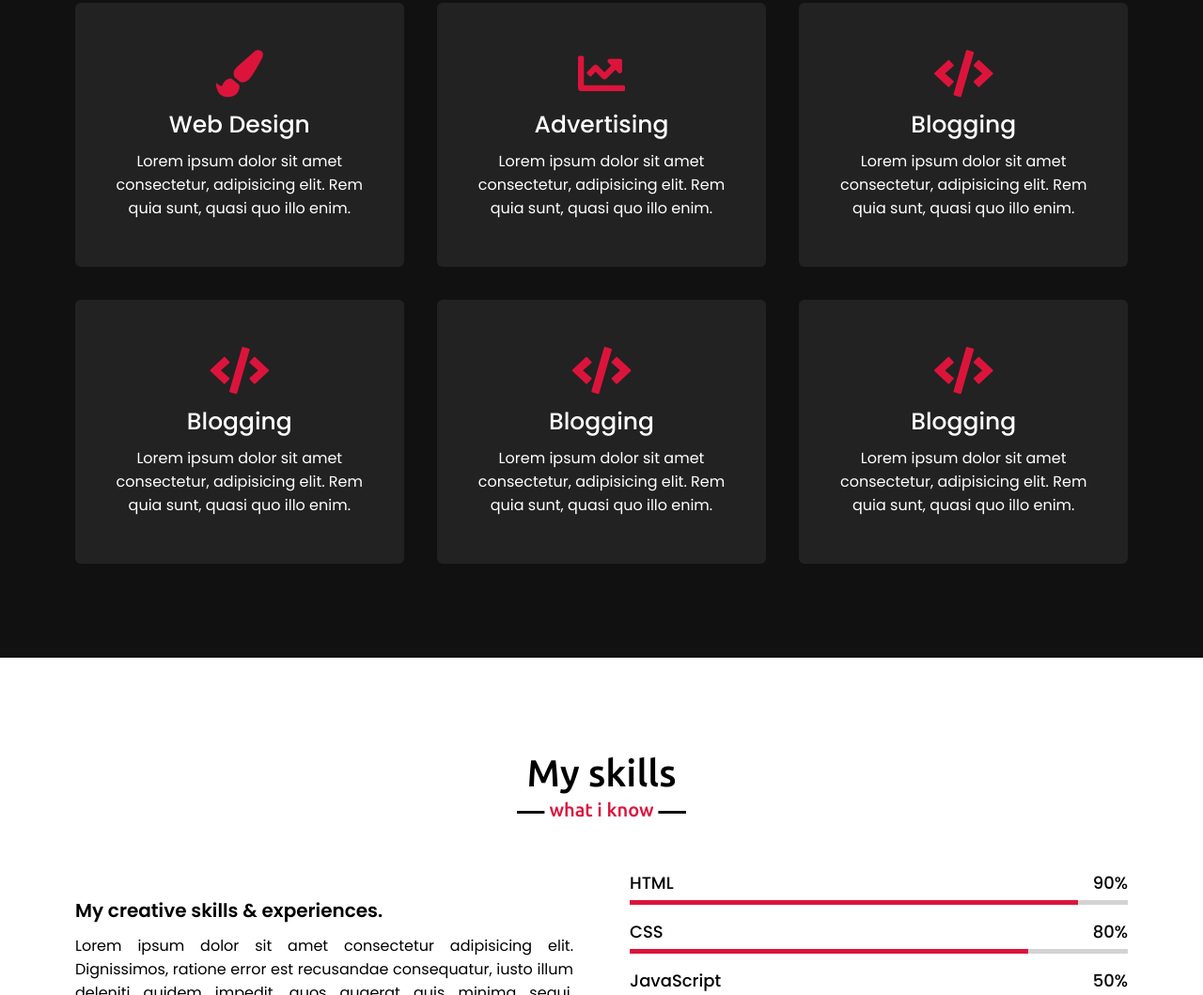
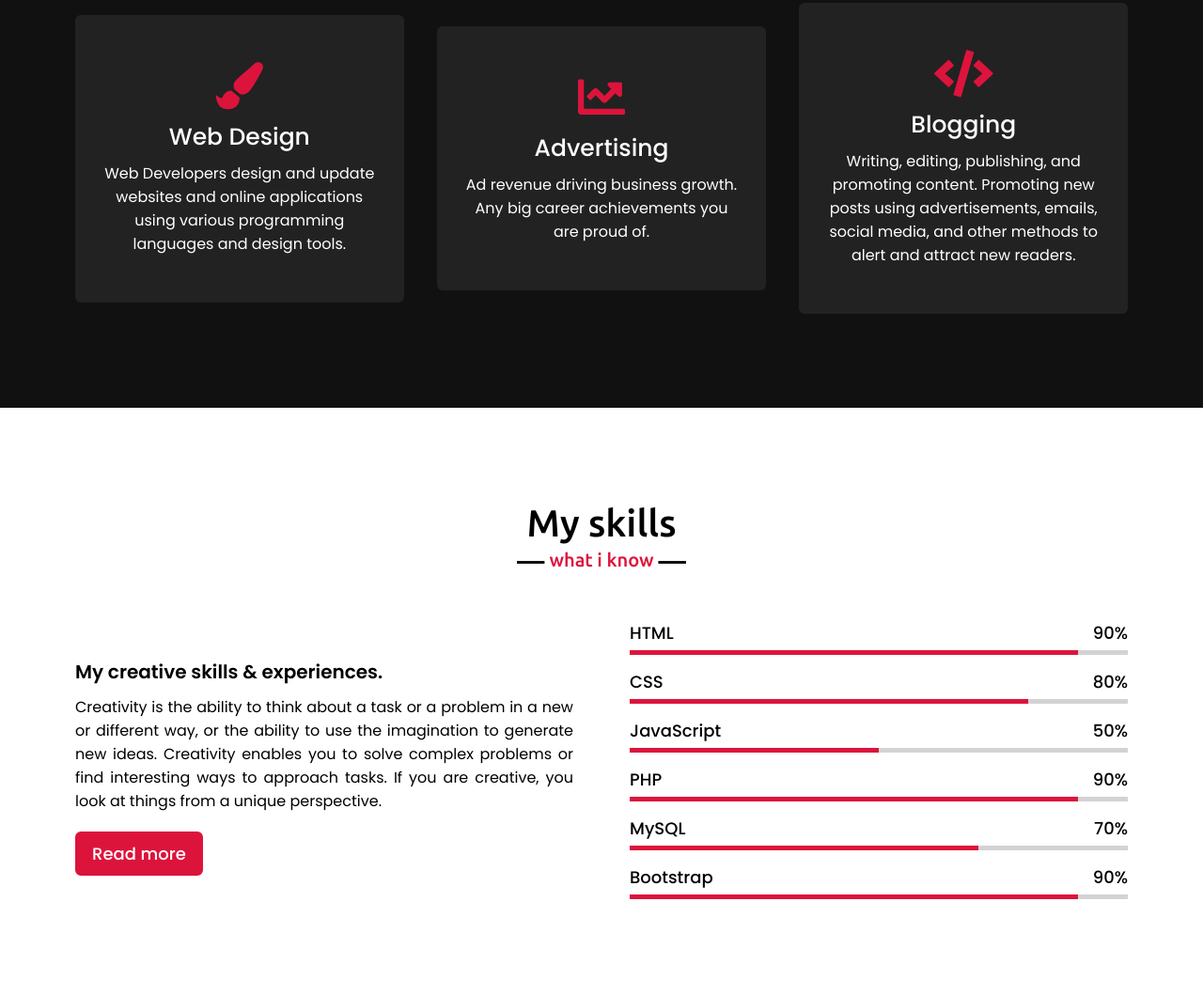
Before and after one commit to naresh-solanki/naresh-solanki.github.io, a plain HTML site: page index.html in a window 1280 px wide. Shown: the part 1741-2800 px from the top of the page at 94% size. Drawn offline with nearby package versions, Linux system fonts and the light colour scheme.

Commit message:
Content modify

```diff
--- a/index.html
+++ b/index.html
@@ -56,7 +56,7 @@
                 </div>
                 <div class="column right">
                     <div class="text">I'm Naresh and I'm a <span class="typing-2"></span></div>
-                    <p>Lorem ipsum dolor sit amet consectetur adipisicing elit. Quasi ut voluptatum eveniet doloremque autem excepturi eaque, sit laboriosam voluptatem nisi delectus. Facere explicabo hic minus accusamus alias fuga nihil dolorum quae. Explicabo illo unde, odio consequatur ipsam possimus veritatis, placeat, ab molestiae velit inventore exercitationem consequuntur blanditiis omnis beatae. Dolor iste excepturi ratione soluta quas culpa voluptatum repudiandae harum non.</p>
+                    <p>Computer science undergraduate with experience working across the full-stack software development projects. Looking for a role where I can grow and learn from experienced team members while drawing on project experience I have already successfully executed.</p>
                     <a href="#">Download CV</a>
                 </div>
             </div>
@@ -72,42 +72,21 @@
                     <div class="box">
                         <i class="fas fa-paint-brush"></i>
                         <div class="text">Web Design</div>
-                        <p>Lorem ipsum dolor sit amet consectetur, adipisicing elit. Rem quia sunt, quasi quo illo enim.</p>
+                        <p>Web Developers design and update websites and online applications using various programming languages and design tools.</p>
                     </div>
                 </div>
                 <div class="card">
                     <div class="box">
                         <i class="fas fa-chart-line"></i>
                         <div class="text">Advertising</div>
-                        <p>Lorem ipsum dolor sit amet consectetur, adipisicing elit. Rem quia sunt, quasi quo illo enim.</p>
+                        <p>Ad revenue driving business growth. Any big career achievements you are proud of.</p>
                     </div>
                 </div>
                 <div class="card">
                     <div class="box">
                         <i class="fas fa-code"></i>
                         <div class="text">Blogging</div>
-                        <p>Lorem ipsum dolor sit amet consectetur, adipisicing elit. Rem quia sunt, quasi quo illo enim.</p>
-                    </div>
-                </div>
-                <div class="card">
-                    <div class="box">
-                        <i class="fas fa-code"></i>
-                        <div class="text">Blogging</div>
-                        <p>Lorem ipsum dolor sit amet consectetur, adipisicing elit. Rem quia sunt, quasi quo illo enim.</p>
-                    </div>
-                </div>
-                <div class="card">
-                    <div class="box">
-                        <i class="fas fa-code"></i>
-                        <div class="text">Blogging</div>
-                        <p>Lorem ipsum dolor sit amet consectetur, adipisicing elit. Rem quia sunt, quasi quo illo enim.</p>
-                    </div>
-                </div>
-                <div class="card">
-                    <div class="box">
-                        <i class="fas fa-code"></i>
-                        <div class="text">Blogging</div>
-                        <p>Lorem ipsum dolor sit amet consectetur, adipisicing elit. Rem quia sunt, quasi quo illo enim.</p>
+                        <p>Writing, editing, publishing, and promoting content. Promoting new posts using advertisements, emails, social media, and other methods to alert and attract new readers.</p>
                     </div>
                 </div>
                </div>
@@ -122,7 +101,7 @@
             <div class="skills-content">
                 <div class="column left">
                     <div class="text">My creative skills & experiences.</div>
-                    <p>Lorem ipsum dolor sit amet consectetur adipisicing elit. Dignissimos, ratione error est recusandae consequatur, iusto illum deleniti quidem impedit, quos quaerat quis minima sequi. Cupiditate recusandae laudantium esse, harum animi aspernatur quisquam et delectus ipsum quam alias quaerat? Quasi hic quidem illum. Ad delectus natus aut hic explicabo minus quod.</p>
+                    <p>Creativity is the ability to think about a task or a problem in a new or different way, or the ability to use the imagination to generate new ideas. Creativity enables you to solve complex problems or find interesting ways to approach tasks. If you are creative, you look at things from a unique perspective.</p>
                     <a href="#">Read more</a>
                 </div>
                 <div class="column right">
@@ -182,35 +161,35 @@
                     <div class="box">
                         <img src="images/profile-1.png" alt="">
                         <div class="text">Naresh Kumar</div>
-                        <p>Lorem ipsum dolor sit amet consectetur adipisicing elit.</p>
+                        <p>PHP Developers</p>
                     </div>
                 </div>
                 <div class="card">
                     <div class="box">
                         <img src="images/profile-2.jpeg" alt="">
                         <div class="text">Laxman Suthar</div>
-                        <p>Lorem ipsum dolor sit amet consectetur adipisicing elit.</p>
+                        <p>Database Developers</p>
                     </div>
                 </div>
                 <div class="card">
                     <div class="box">
                         <img src="images/profile-2.jpeg" alt="">
                         <div class="text">Arvind Suthar</div>
-                        <p>Lorem ipsum dolor sit amet consectetur adipisicing elit.</p>
+                        <p>HTML & CSS Developers</p>
                     </div>
                 </div>
                 <div class="card">
                     <div class="box">
                         <img src="images/profile-4.jpeg" alt="">
                         <div class="text">Ajay Kalal</div>
-                        <p>Lorem ipsum dolor sit amet consectetur adipisicing elit.</p>
+                        <p>UI & UX Designing</p>
                     </div>
                 </div>
                 <div class="card">
                     <div class="box">
                         <img src="images/profile-2.jpeg" alt="">
                         <div class="text">Rahul Salvi</div>
-                        <p>Lorem ipsum dolor sit amet consectetur adipisicing elit.</p>
+                        <p>Content Writing</p>
                     </div>
                 </div>
             </div>
@@ -224,7 +203,7 @@
             <div class="contact-content">
                 <div class="column left">
                     <div class="text">Get in Touch</div>
-                    <p>Lorem, ipsum dolor sit amet consectetur adipisicing elit. Dignissimos harum corporis fuga corrupti. Doloribus quis soluta nesciunt veritatis vitae nobis?</p>
+                    <p>Hello, My name is Naresh kumar and my e-mail address is nkmali8386@gmail.com and i would like to discuss about this projects.</p>
                     <div class="icons">
                         <div class="row">
                             <i class="fas fa-user"></i>
```
